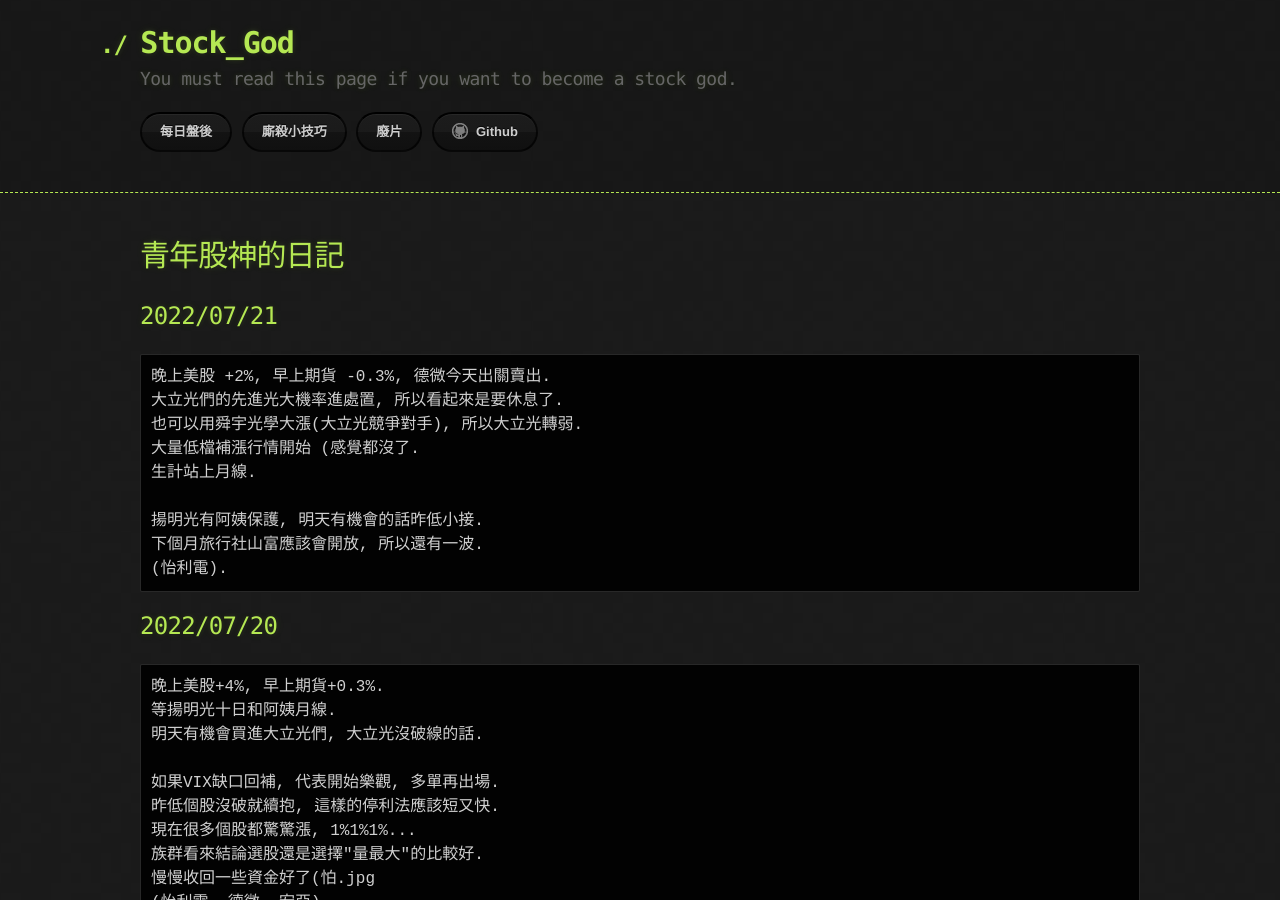
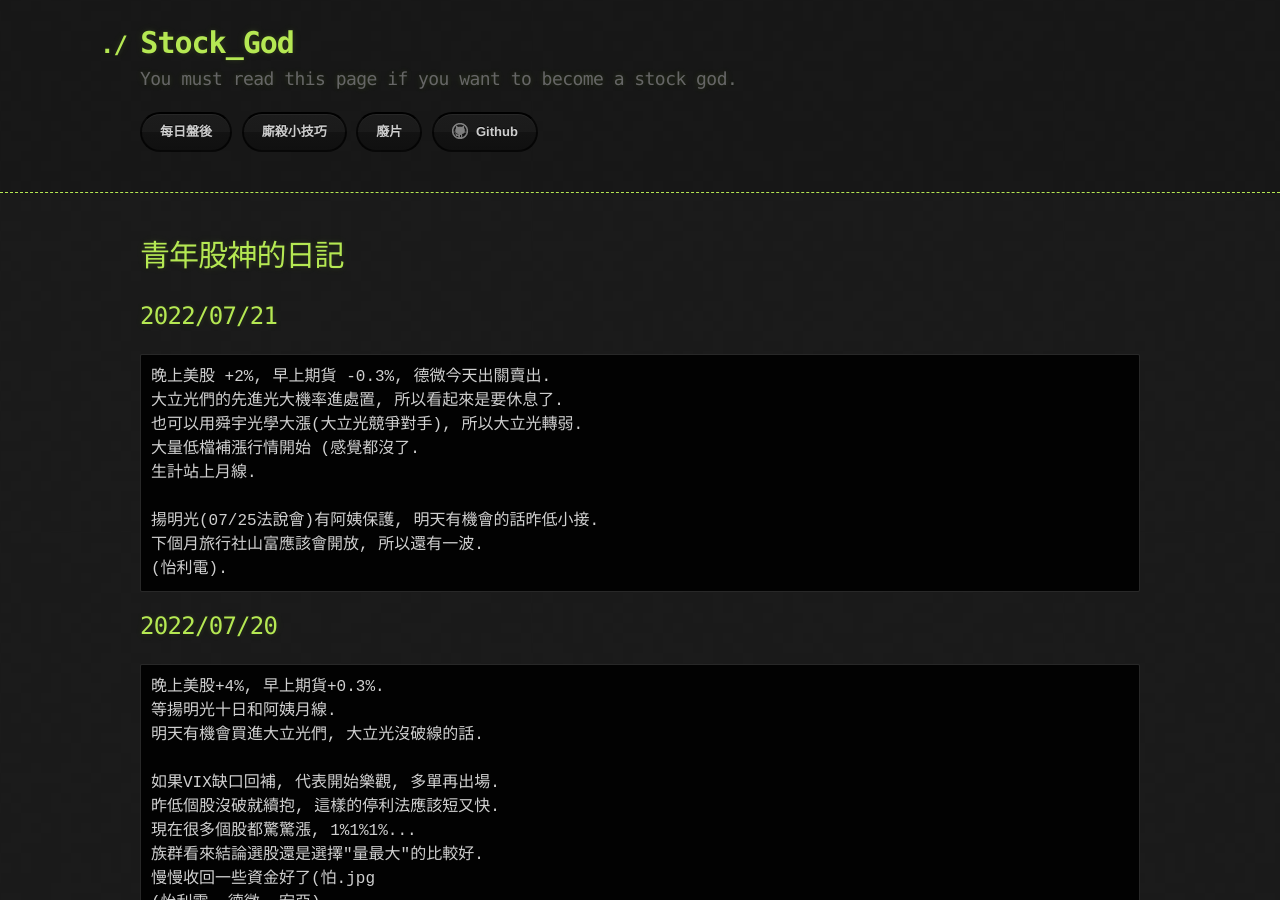
Before and after one commit to lepg5487/Stock_God, a Jekyll site: the page built from index.md, in a window 1280 px wide and 900 px high. Built offline with Jekyll 4.4.1, drawn with Linux system fonts in a browser that asks for light colours; our own code applies the rules of GitHub Pages for plain Markdown files.

Commit message:
Update index.md

````diff
--- a/index.md
+++ b/index.md
@@ -11,7 +11,7 @@ layout: testlayouts
 大量低檔補漲行情開始 (感覺都沒了.
 生計站上月線.
 
-揚明光有阿姨保護, 明天有機會的話昨低小接.
+揚明光(07/25法說會)有阿姨保護, 明天有機會的話昨低小接.
 下個月旅行社山富應該會開放, 所以還有一波.
 (怡利電).
 ```
````
